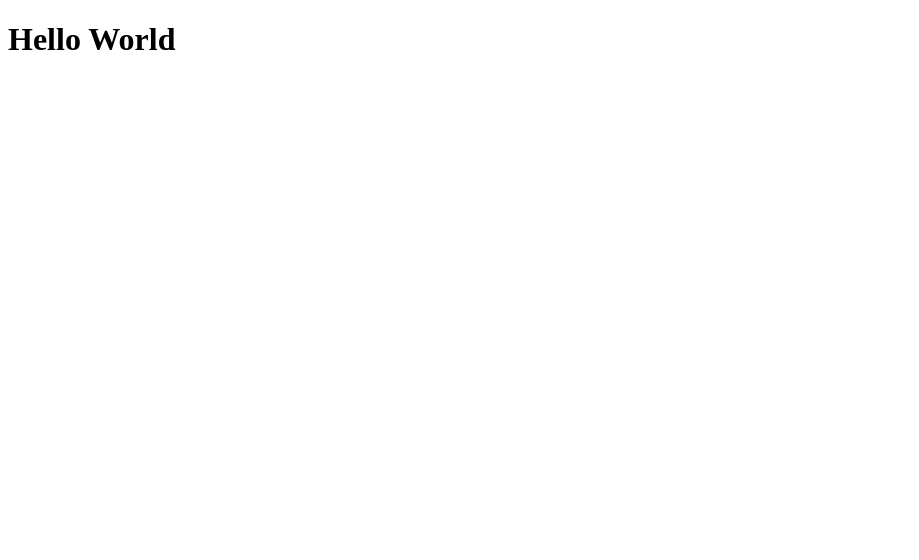
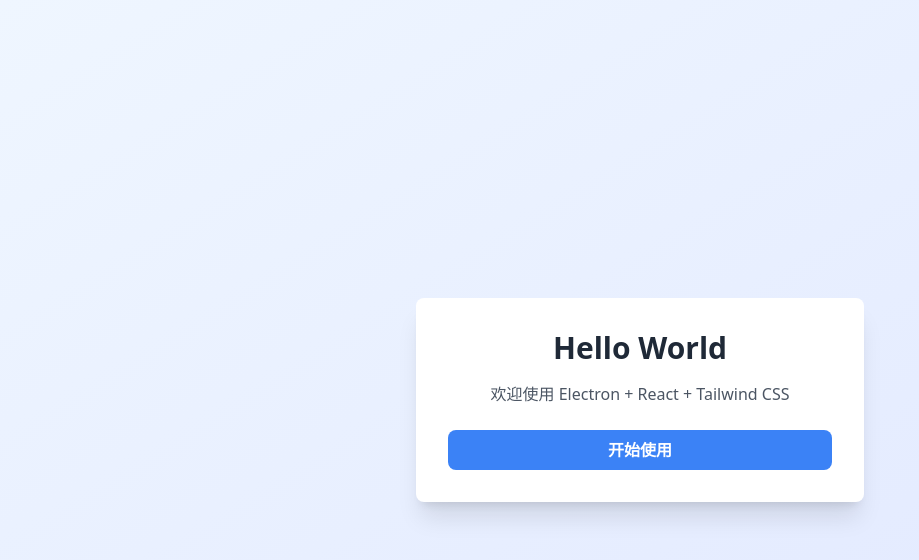
Before and after one commit to woniu9524/open-doc-translator, a React (Vite) app: page / in a window 1280 px wide. Shown: the top 560 px of the page, without its empty margins (0-919 px from the left). Built offline with nearby package versions, Linux system fonts and the light colour scheme.

Commit message:
配置tailwind

```diff
--- a/package.json
+++ b/package.json
@@ -32,6 +32,7 @@
     "@types/react": "^19.1.1",
     "@types/react-dom": "^19.1.2",
     "@vitejs/plugin-react": "^4.3.4",
+    "autoprefixer": "^10.4.21",
     "electron": "^35.1.5",
     "electron-builder": "^25.1.8",
     "electron-vite": "^3.1.0",
@@ -39,9 +40,11 @@
     "eslint-plugin-react": "^7.37.5",
     "eslint-plugin-react-hooks": "^5.2.0",
     "eslint-plugin-react-refresh": "^0.4.19",
+    "postcss": "^8.5.6",
     "prettier": "^3.5.3",
     "react": "^19.1.0",
     "react-dom": "^19.1.0",
+    "tailwindcss": "^3.4.0",
     "typescript": "^5.8.3",
     "vite": "^6.2.6"
   }
--- /dev/null
+++ b/postcss.config.js
@@ -0,0 +1,6 @@
+module.exports = {
+  plugins: {
+    tailwindcss: {},
+    autoprefixer: {},
+  },
+}
--- a/src/renderer/src/App.tsx
+++ b/src/renderer/src/App.tsx
@@ -1,10 +1,19 @@
 
 function App(): React.JSX.Element {
-
   return (
-    <>
-      <h1>Hello World</h1>
-    </>
+    <div className="min-h-screen bg-gradient-to-br from-blue-50 to-indigo-100 flex items-center justify-center">
+      <div className="bg-white rounded-lg shadow-xl p-8 max-w-md w-full mx-4">
+        <h1 className="text-3xl font-bold text-gray-800 text-center mb-4">
+          Hello World
+        </h1>
+        <p className="text-gray-600 text-center mb-6">
+          欢迎使用 Electron + React + Tailwind CSS
+        </p>
+        <button className="w-full bg-blue-500 hover:bg-blue-600 text-white font-semibold py-2 px-4 rounded-lg transition-colors duration-200">
+          开始使用
+        </button>
+      </div>
+    </div>
   )
 }
 
--- /dev/null
+++ b/src/renderer/src/index.css
@@ -0,0 +1,3 @@
+@tailwind base;
+@tailwind components;
+@tailwind utilities;
--- a/src/renderer/src/main.tsx
+++ b/src/renderer/src/main.tsx
@@ -1,5 +1,6 @@
 import { StrictMode } from 'react'
 import { createRoot } from 'react-dom/client'
+import './index.css'
 import App from './App'
 
 createRoot(document.getElementById('root')!).render(
--- /dev/null
+++ b/tailwind.config.js
@@ -0,0 +1,11 @@
+/** @type {import('tailwindcss').Config} */
+module.exports = {
+  content: [
+    "./src/renderer/index.html",
+    "./src/renderer/src/**/*.{js,ts,jsx,tsx}",
+  ],
+  theme: {
+    extend: {},
+  },
+  plugins: [],
+}
```
Also changed, not shown: 1 other file (tests, documents, lock files or other folders).
